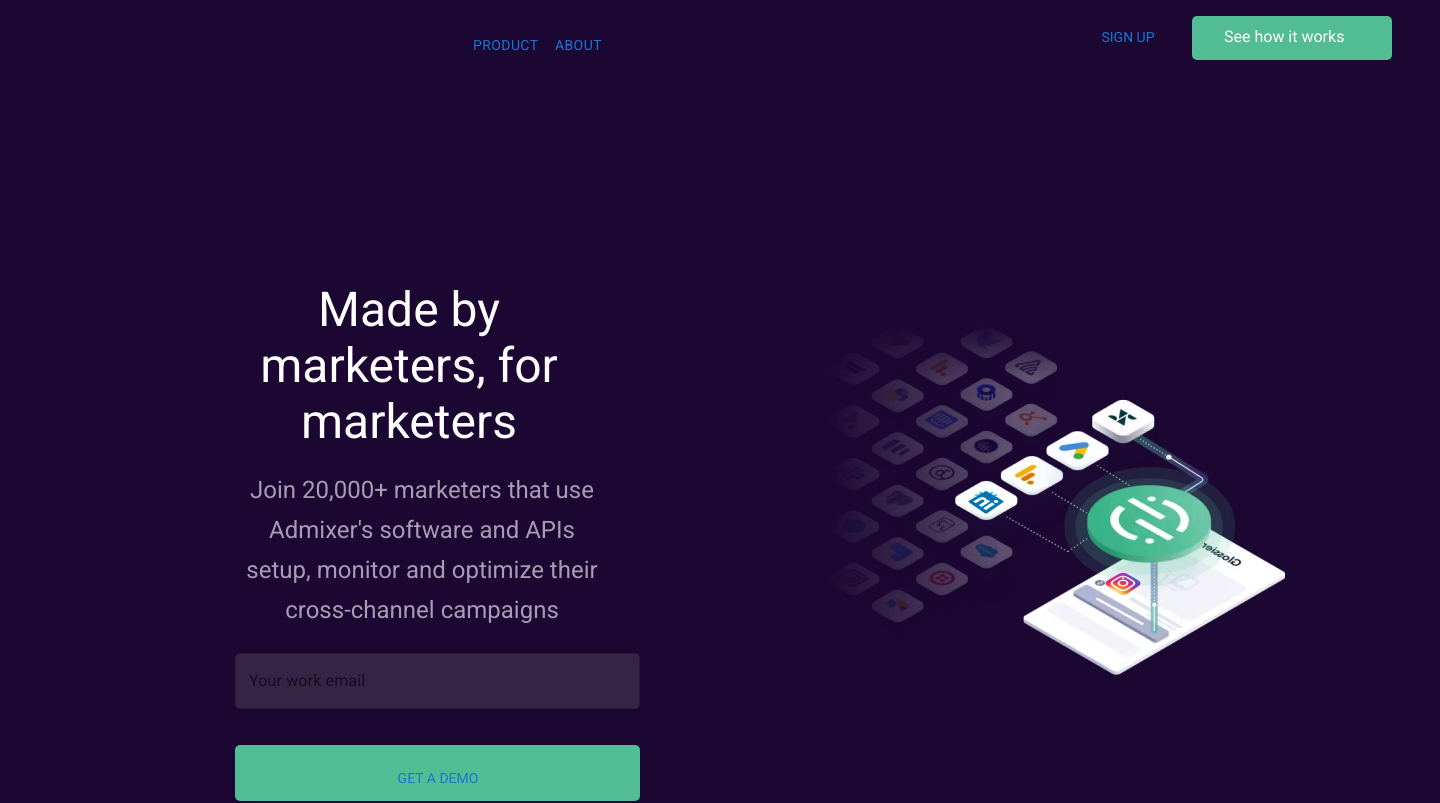
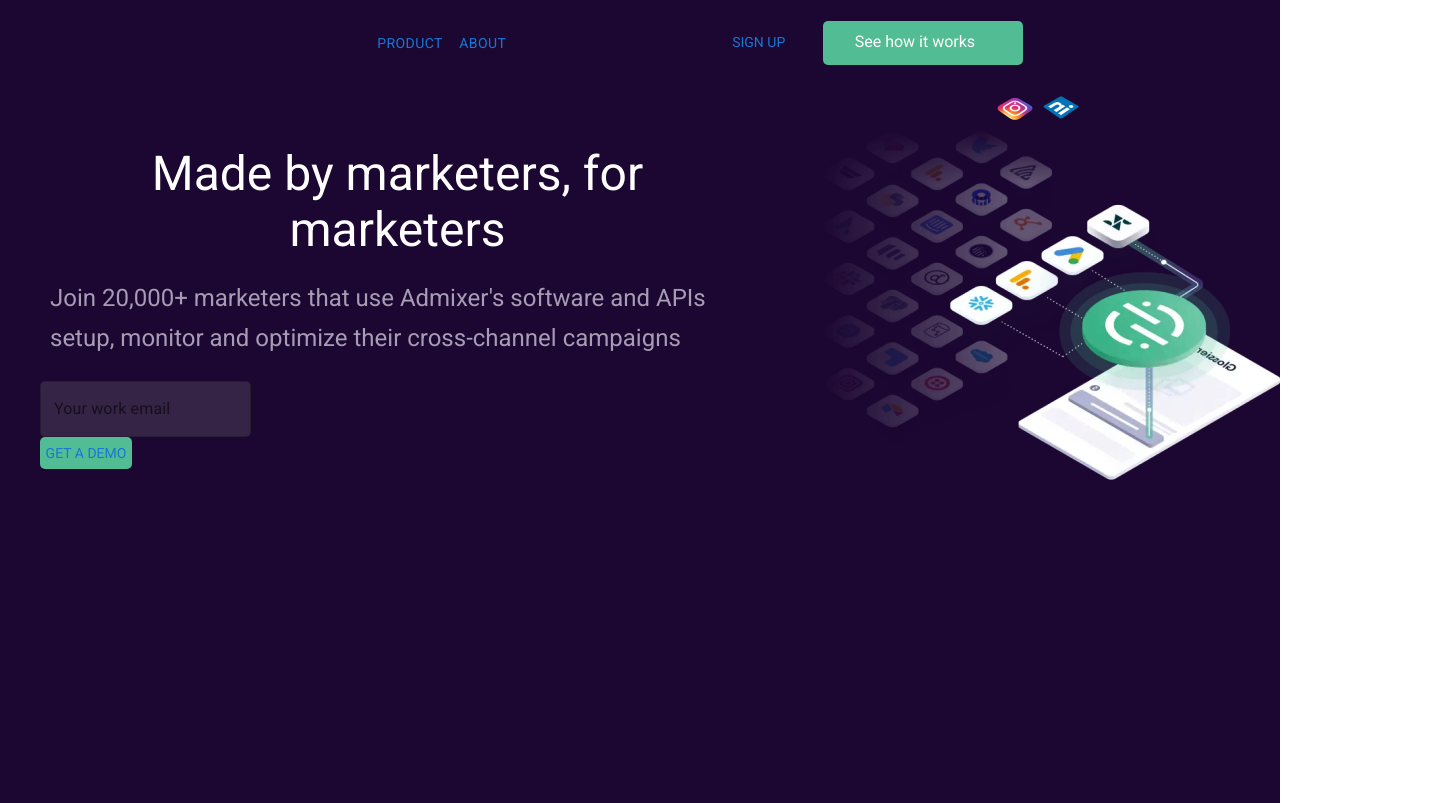
Before and after one commit to jfeng1115/admixer_react_landingpage, a React (Create React App) app: page / in a window 1280 px wide. Shown: the top 803 px of the page, 1440 px wide, since content can reach past the window. Built offline with nearby package versions, Linux system fonts and the light colour scheme; a small style sheet from the web is missing.

Commit message:
fix style

```diff
--- a/src/css/mainpage.css
+++ b/src/css/mainpage.css
@@ -5,32 +5,25 @@
   background-color: var(--x1c0732);
   display: flex;
   flex-direction: column;
-  height: 1024px;
-  width: 1440px;
 }
 
 .mainpage .header {
   align-items: flex-start;
   background-color: #00000033;
   display: flex;
-  min-width: 1440px;
 }
 
 .mainpage .frame-container {
   align-items: center;
   background-color: var(--x1c0732);
   display: flex;
-  height: 76px;
   justify-content: flex-end;
-  min-width: 1440px;
-  padding: 0 48px;
+  padding: 20px;
 }
 
 .mainpage .frame {
   align-items: flex-start;
   display: flex;
-  height: 32px;
-  min-width: 578px;
   padding: 5px 48px;
 }
 
@@ -87,7 +80,6 @@
   display: flex;
   justify-content: flex-end;
   margin-left: 161px;
-  min-width: 300px;
   padding: 0 0.0px;
 }
 
@@ -118,23 +110,14 @@
   white-space: nowrap;
 }
 
-.mainpage .hero-container {
-  height: 822px;
-  margin-top: 67px;
-  position: relative;
-  width: 1130px;
-}
-
 .mainpage .hero {
   align-items: flex-start;
   display: flex;
   flex-direction: column;
   left: 0;
   min-height: 822px;
-  padding: 120px 80px;
-  position: absolute;
+  padding: 40px;
   top: 0;
-  width: 1130px;
 }
 
 .mainpage .made-by-marketers-for-marketers {
@@ -145,8 +128,6 @@
   letter-spacing: 0;
   line-height: 56px;
   margin-top: 19px;
-  min-height: 168px;
-  width: 348px;
 }
 
 .mainpage .join-20000-markete {
@@ -157,8 +138,8 @@
   letter-spacing: 0;
   line-height: 40px;
   margin-top: 20px;
-  min-height: 160px;
-  width: 374px;
+  padding: 0 10px;
+  text-align: left;
 }
 
 .mainpage .frame-3 {
@@ -167,15 +148,12 @@
   flex-direction: column;
   margin-top: 23px;
   min-height: 192px;
-  width: 405px;
 }
 
 .mainpage .rectangle {
   background-color: #352446;
   border-radius: 5px;
   box-shadow: 0px 0px 0px #352446;
-  height: 56px;
-  width: 405px;
 }
 
 .mainpage .frame-4 {
@@ -183,11 +161,7 @@
   background-color: var(--ocean-green-pearl);
   border-radius: 5px;
   display: flex;
-  height: 56px;
   justify-content: flex-end;
-  margin-top: 36px;
-  min-width: 405px;
-  padding: 17px 156px;
 }
 
 .mainpage .get-a-demo {
@@ -202,7 +176,6 @@
 .mainpage .frame-5 {
   align-items: flex-start;
   display: flex;
-  height: 36px;
   margin-top: 8px;
   min-width: 405px;
   padding: 5px 0;
@@ -222,33 +195,36 @@
 
 .mainpage .frame-6 {
   align-self: center;
-  height: 24px;
   margin-left: 4px;
   width: 24px;
 }
 
+.mainpage .hero-container {
+  display: flex;
+  align-items: start;
+}
+
+
 .mainpage .hero-image {
+  display: none;
   align-items: flex-start;
-  display: flex;
-  height: 351px;
-  left: 645px;
-  min-width: 485px;
-  position: absolute;
-  top: 181px;
   transform: rotate(-180deg);
 }
 
+@media screen and (min-width: 800px) {
+  .mainpage .hero-image {
+    display: flex;
+  }
+}
+
 .mainpage .overlap-group1 {
-  height: 351px;
   position: relative;
   width: 485px;
 }
 
 .mainpage .image {
-  height: 351px;
   left: 0;
   object-fit: cover;
-  position: absolute;
   top: 0;
   transform: rotate(-180deg);
   width: 485px;
@@ -258,17 +234,14 @@
   height: 33px;
   left: 277px;
   object-fit: cover;
-  position: absolute;
   top: 157px;
   transform: rotate(-180deg);
   width: 44px;
 }
 
 .mainpage .test-1 {
-  height: 36px;
   left: 138px;
   object-fit: cover;
-  position: absolute;
   top: 74px;
   transform: rotate(-180deg);
   width: 48px;
```
